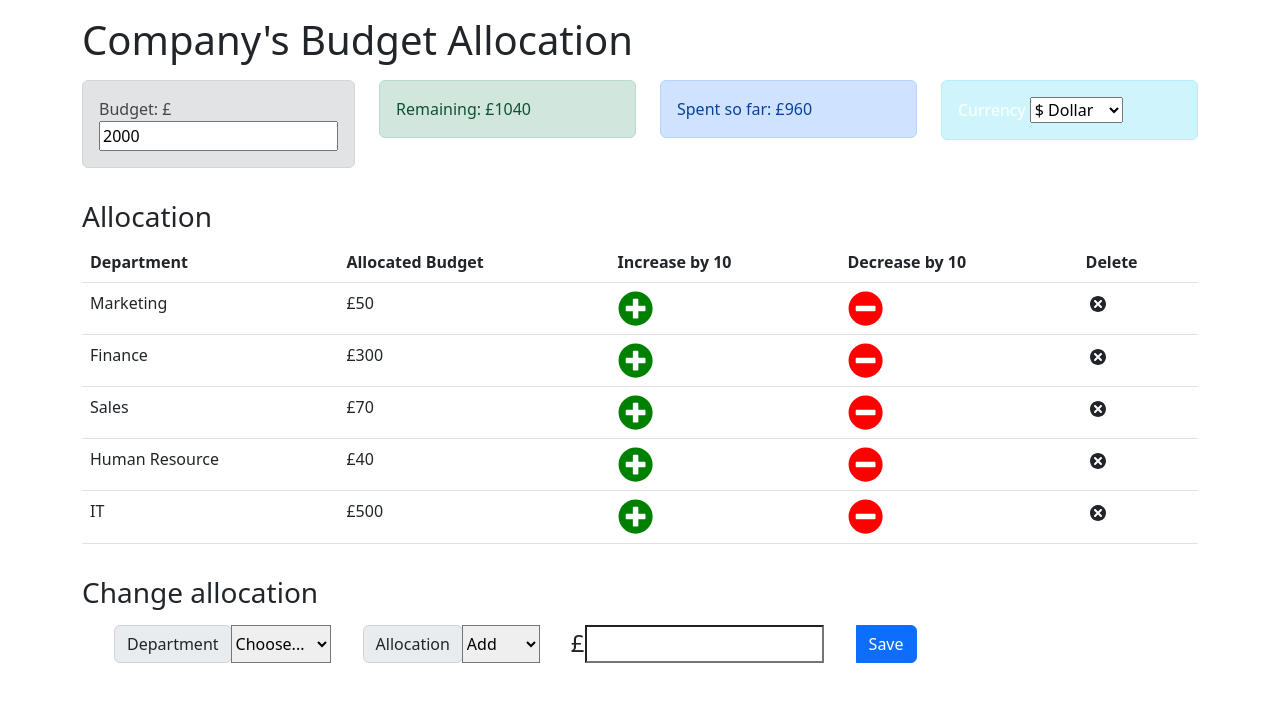
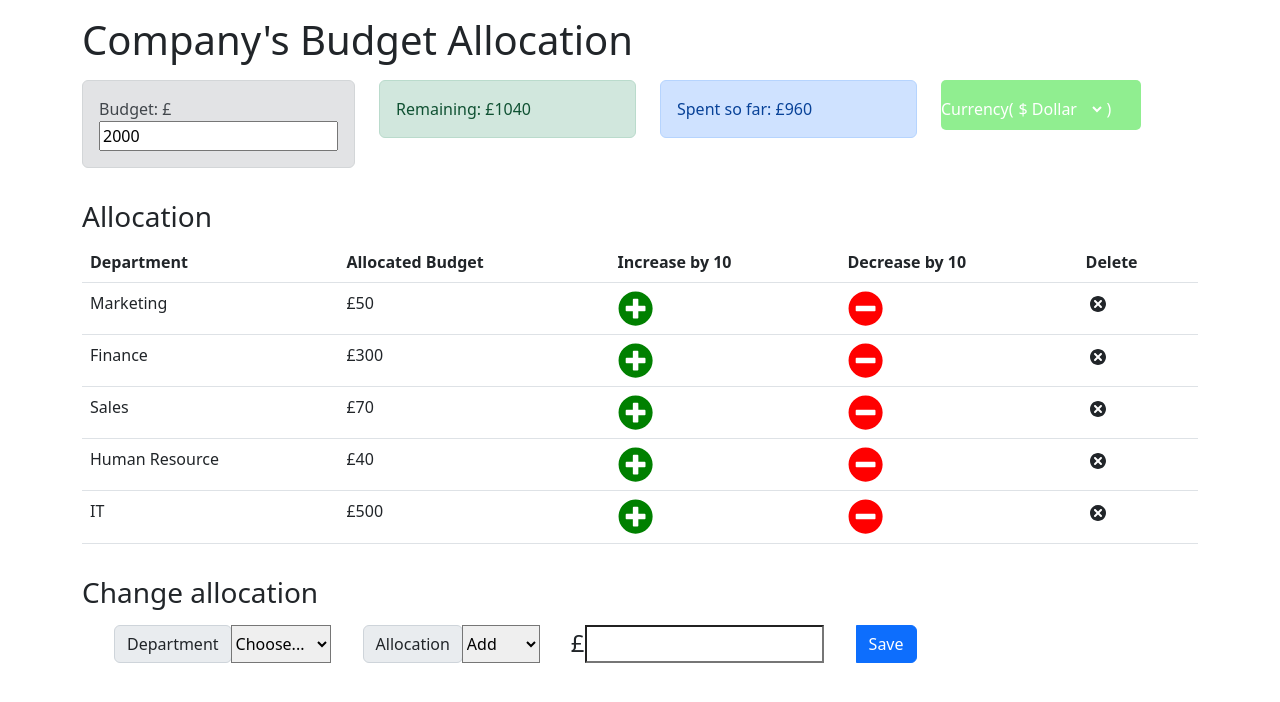
Before and after one commit to ibm-developer-skills-network/ejtos-react_budget_app, a React (Create React App) app: page / in a window 1280 px wide. Shown: the top 702 px of the page. Built offline with nearby package versions, Linux system fonts and the light colour scheme.

Commit message:
Updating react Budget app after stylizing
Signed-off-by: Aravind-2010 <mr.aravindsrini@gmail.com>

```diff
--- a/src/components/Currency.js
+++ b/src/components/Currency.js
@@ -2,7 +2,7 @@ import React, { useContext } from 'react';
 import { AppContext } from '../context/AppContext';
 
 const Currency = () => {
-  const {dispatch } = useContext(AppContext);
+  const {dispatch  } = useContext(AppContext);
 
     const changeCurrency = (val)=>{
             dispatch({
@@ -12,16 +12,19 @@ const Currency = () => {
     }
 
 
+
   return (
-        <div className='alert alert-info' style = {{color:'white'}} > Currency {
-      <select name="currency" id="currency" onChange={event=>changeCurrency(event.target.value)}>
-        <option value="$">$ Dollar</option>
-        <option value="£">£ Pound</option>
-        <option value="€">€ Euro</option>
-        <option value="₹">₹ Ruppee</option>
+        <div style = {{borderRadius: '5px', color:'white', backgroundColor: 'lightgreen', height: '50px', width: '200px'}}  > Currency({
+      <select name="currency" id="currency" style = {{color: 'white', borderColor: 'lightgreen',  marginTop: '1rem', backgroundColor: 'lightgreen'}} onChange={event=>changeCurrency(event.target.value)}>
+        <option value="$" style = {{ color: 'white', }}>$ Dollar</option>
+        <option value="£" style = {{color: 'white'}}>£ Pound</option>
+        <option value="€"style = {{color: 'white'}}> € Euro</option>
+        <option value="₹" style = {{color: 'white'}}>₹ Ruppee</option>
       </select>
-      }
+      })
     </div>
+
+
     );
 };
 
```
